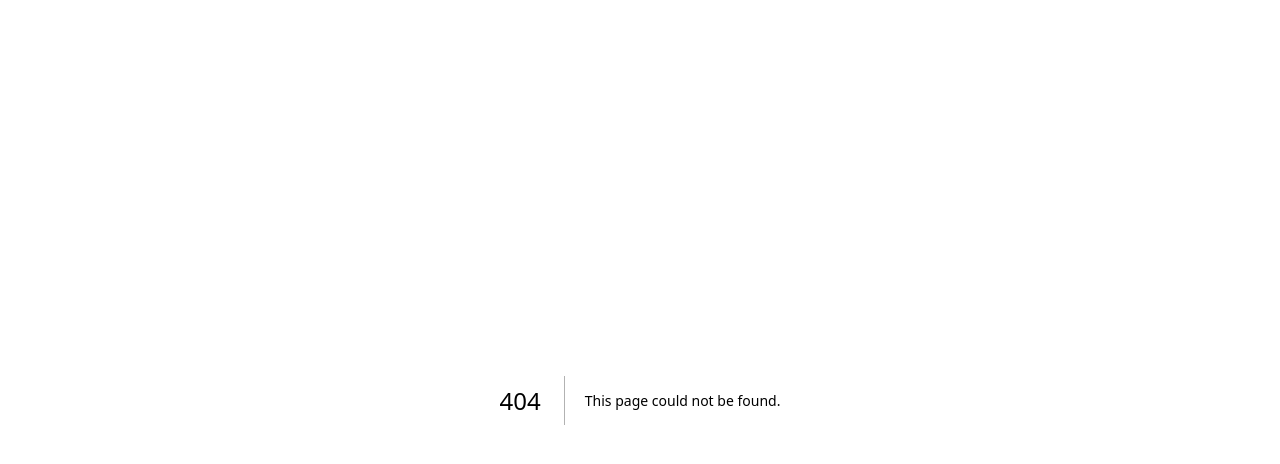
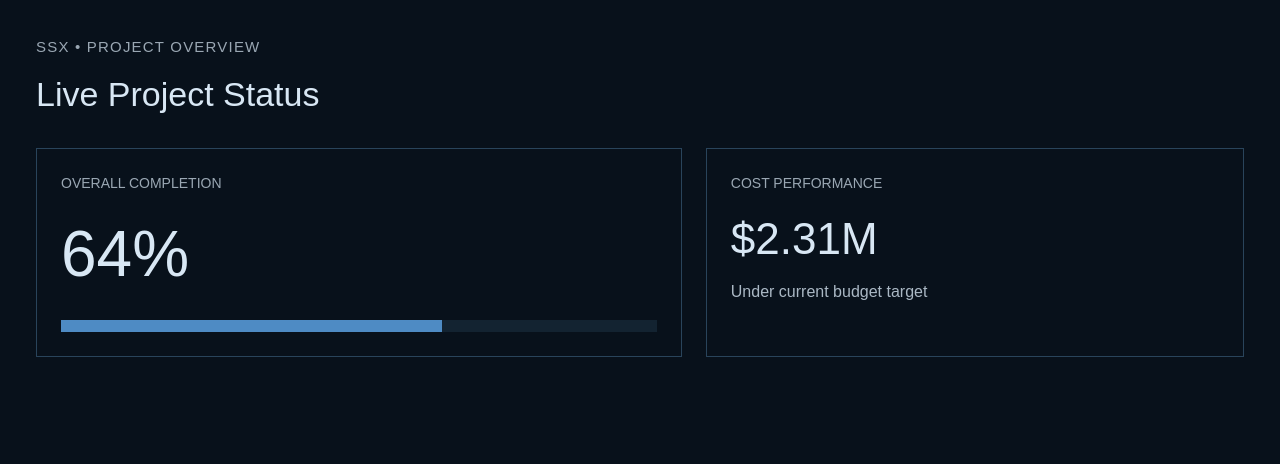
Before and after one commit to dalefarrow5268-art/ssx-isabel-v1, a Next.js app: page /screens/project-overview in a window 1280 px wide. Before the commit this address had no page. Shown: the top 464 px of the page. Built offline with nearby package versions, Linux system fonts and the light colour scheme.

Commit message:
Add live office project overview screen

```diff
--- /dev/null
+++ b/app/screens/project-overview/page.tsx
@@ -0,0 +1,22 @@
+export default function ProjectOverviewScreen() {
+  return (
+    <main style={{ minHeight: '100vh', background: '#08111b', color: '#d8e7f4', padding: 36, fontFamily: 'Arial, sans-serif' }}>
+      <div style={{ fontSize: 15, opacity: 0.7, letterSpacing: 1.2 }}>SSX • PROJECT OVERVIEW</div>
+      <h1 style={{ margin: '10px 0 28px', fontSize: 34 }}>Live Project Status</h1>
+      <section style={{ display: 'grid', gridTemplateColumns: '1.2fr 1fr', gap: 24 }}>
+        <div style={{ border: '1px solid #29445b', padding: 24 }}>
+          <div style={{ fontSize: 14, opacity: 0.7 }}>OVERALL COMPLETION</div>
+          <div style={{ fontSize: 64, marginTop: 12 }}>64%</div>
+          <div style={{ height: 12, background: '#132331', marginTop: 18 }}>
+            <div style={{ width: '64%', height: '100%', background: '#4e8bc4' }} />
+          </div>
+        </div>
+        <div style={{ border: '1px solid #29445b', padding: 24 }}>
+          <div style={{ fontSize: 14, opacity: 0.7 }}>COST PERFORMANCE</div>
+          <div style={{ fontSize: 44, marginTop: 12 }}>$2.31M</div>
+          <div style={{ marginTop: 8, opacity: 0.78 }}>Under current budget target</div>
+        </div>
+      </section>
+    </main>
+  );
+}
```
